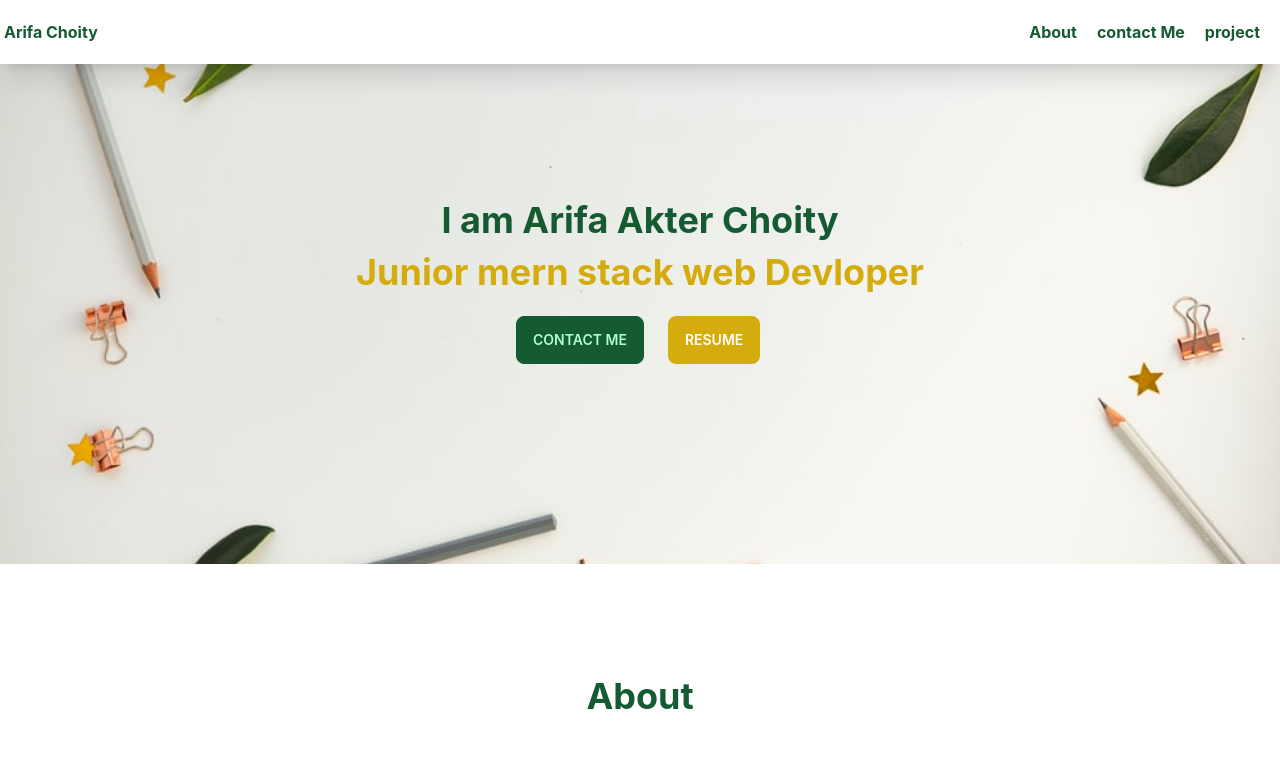
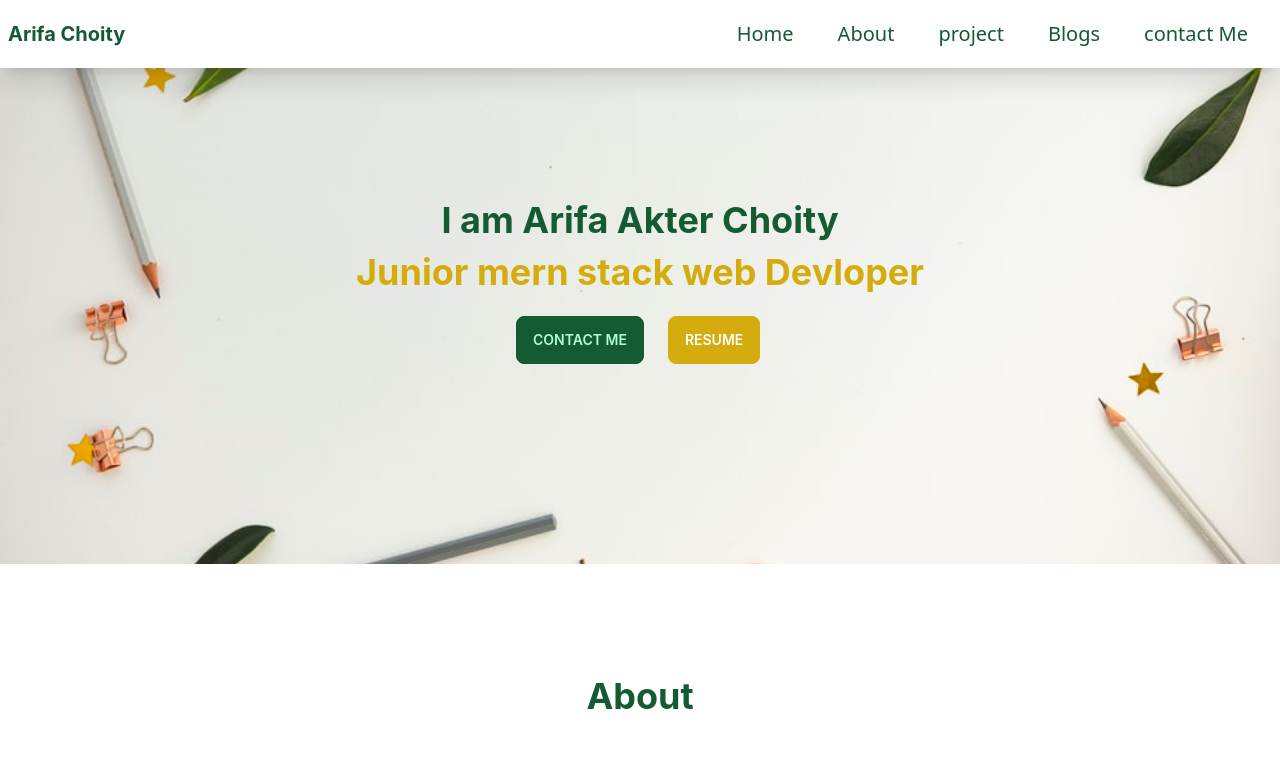
Before and after one commit to arifa-akter/my-portfolio, a React (Create React App) app: page / in a window 1280 px wide. Shown: the top 760 px of the page. Built offline with nearby package versions, Linux system fonts and the light colour scheme.

Commit message:
add header

```diff
--- a/src/components/Header/Header.js
+++ b/src/components/Header/Header.js
@@ -1,18 +1,28 @@
 import React from 'react';
+import { useState } from 'react';
 import './Header.css'
 const Header = () => {
+    const[open ,setOpen]=useState(false)
     return (
      <section className='z-50 header bg-white'>
     <div className='first-header shadow-xl '>
      <div className='container mx-auto flex justify-between pb-5 pt-5'>
            <div className="logo">
-           <span className='text-[#145A32] font-bold pr-2 pl-1'>Arifa Choity</span>
+           <span className='text-[#145A32] text-xl font-bold pr-2 pl-2'>Arifa Choity</span>
            </div>
-            <div className="login-sign flex items-center ">
-                 <span className='text-[#145A32] font-bold lg:pr-5 pr-2'>About</span>
-                 <span className='text-[#145A32] font-bold lg:pr-5 pr-2'>contact Me</span>
-                 <span className='text-[#145A32] font-bold lg:pr-5 pr-2'>project </span>
-
+           <div className="">
+                <div onClick={()=>setOpen(!open)} className='md:hidden pr-2'>
+                   {open?<i class="fa fa-times text-primary text-2xl" aria-hidden="true"></i>
+                   :<i class="fa fa-bars text-primary text-2xl" aria-hidden="true"></i>}
+                </div>
+                <ul className={`md:flex font-sans font-medium duration-500
+                ease-in md:static w-full absolute ${open?'top-[72px] right-0 bg-white':'top-[-300px] right-0 bg-white'}`}>
+                    <li className='md:mr-5 md:text-xl text-center md:py-0 p-3 text-primary border-y-2 md:border-y-0'>Home</li>
+                    <li className='md:mr-5 md:text-xl text-center md:py-0 p-3 text-primary border-y-2 md:border-y-0'>About</li>
+                    <li className='md:mr-5 md:text-xl text-center md:py-0 p-3 text-primary border-y-2 md:border-y-0'>project</li>
+                    <li className='md:mr-5 md:text-xl text-center md:py-0 p-3 text-primary border-y-2 md:border-y-0'>Blogs</li>
+                    <li className='md:mr-5 md:text-xl text-center md:py-0 p-3 text-primary border-y-2 md:border-y-0'>contact Me</li>
+                </ul>
             </div>
         </div>
      </div>
```
